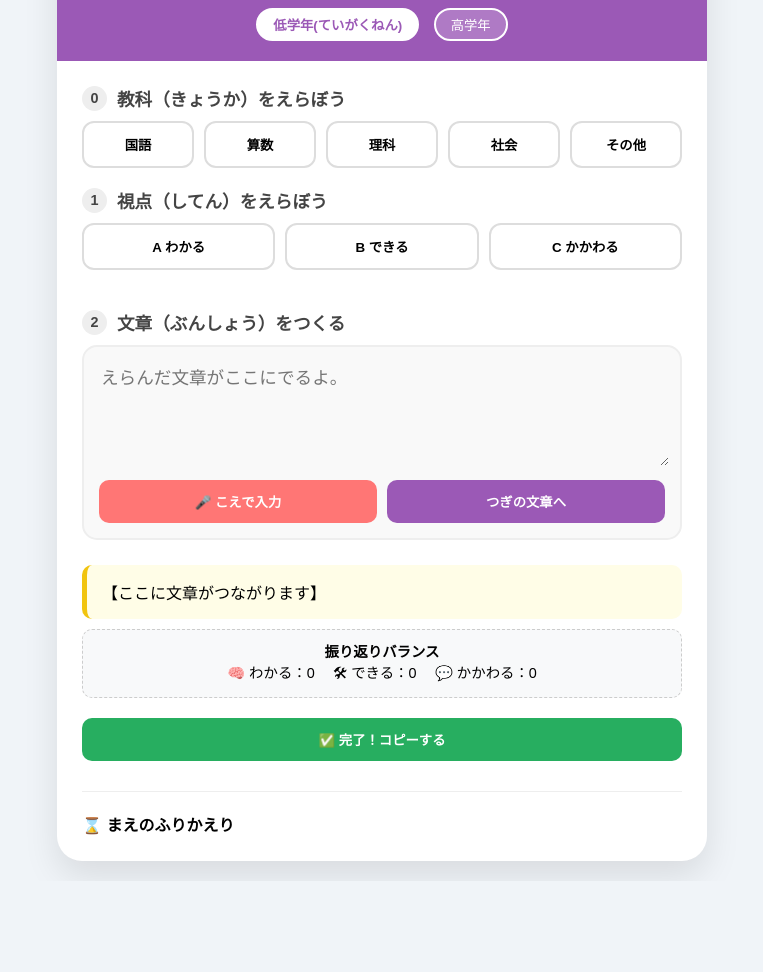
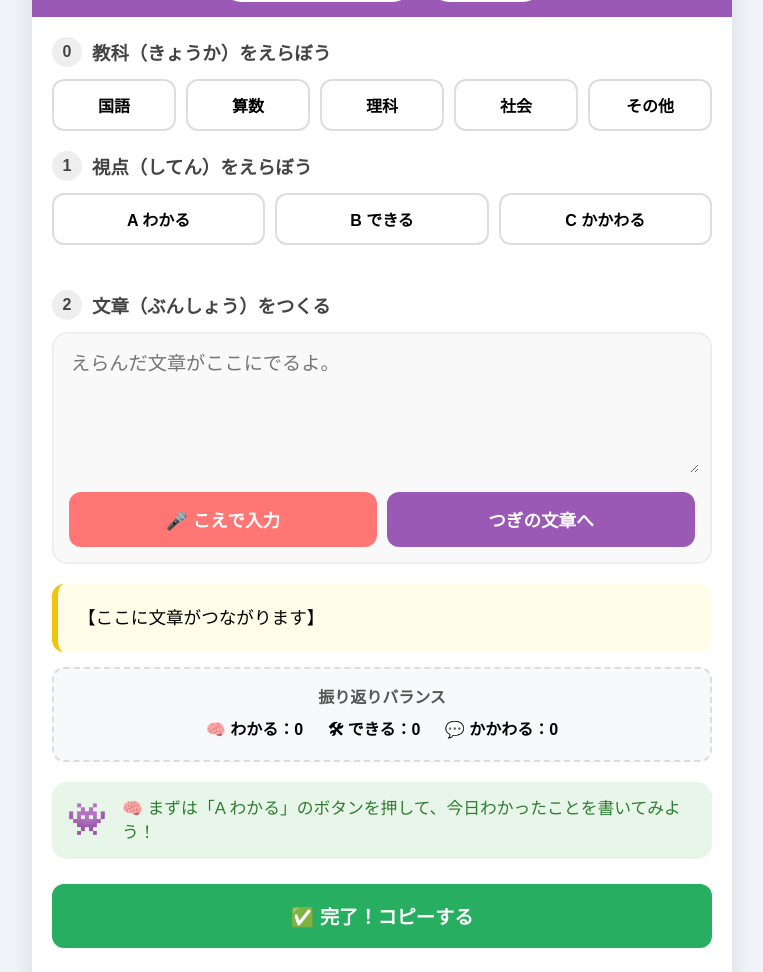
Before and after one commit to TT-sensei/furikaeri, a plain HTML site: page index.html in a window 1280 px wide. Shown: the part 121-1093 px from the top of the page, without its empty margins (258-1021 px from the left). Before the commit the page ends 1002 px from the top, so only its background shows below. Drawn offline with Linux system fonts and the light colour scheme.

Commit message:
index.html を更新

```diff
--- a/index.html
+++ b/index.html
@@ -2,57 +2,65 @@
 <html lang="ja">
 <head>
     <meta charset="UTF-8">
-    <meta name="viewport" content="width=device-width, initial-scale=1.0">
+    <meta name="viewport" content="width=device-width, initial-scale=1.0, maximum-scale=1.0, user-scalable=no">
     <title>みんなのふりかえりサイト</title>
     <style>
         :root { --low-color: #9b59b6; --high-color: #3498db; --bg: #f0f4f8; }
-        body { font-family: "Hiragino Sans", "Meiryo", sans-serif; background-color: var(--bg); margin: 0; padding: 20px; display: flex; justify-content: center; }
-        .app-container { max-width: 650px; width: 100%; background: white; border-radius: 25px; box-shadow: 0 15px 35px rgba(0,0,0,0.1); overflow: hidden; }
+        body { font-family: "Hiragino Sans", "Meiryo", sans-serif; background-color: var(--bg); margin: 0; padding: 15px; display: flex; justify-content: center; }
+        .app-container { max-width: 700px; width: 100%; background: white; border-radius: 20px; box-shadow: 0 10px 25px rgba(0,0,0,0.1); overflow: hidden; }
 
         /* ヘッダー・モード切替 */
-        .header { background: var(--low-color); color: white; padding: 20px; text-align: center; transition: 0.3s; }
+        .header { background: var(--low-color); color: white; padding: 15px 10px; text-align: center; transition: 0.3s; }
         .header.high-mode { background: var(--high-color); }
-        .mode-switcher { margin-top: 10px; }
-        .mode-btn { background: rgba(255,255,255,0.2); border: 2px solid white; color: white; padding: 5px 15px; border-radius: 20px; cursor: pointer; margin: 0 5px; }
+        .header h1 { margin: 0; font-size: 1.3rem; }
+        .mode-switcher { margin-top: 15px; display: flex; justify-content: center; gap: 10px; }
+        .mode-btn { background: rgba(255,255,255,0.2); border: 2px solid white; color: white; padding: 10px 20px; border-radius: 25px; cursor: pointer; font-size: 1rem; min-width: 120px; }
         .mode-btn.active { background: white; color: var(--low-color); font-weight: bold; }
         .header.high-mode .mode-btn.active { color: var(--high-color); }
 
         /* コンテンツエリア */
-        .content { padding: 25px; }
-        .step-title { font-size: 1.1rem; font-weight: bold; color: #444; margin-bottom: 10px; display: flex; align-items: center; }
-        .step-num { background: #eee; border-radius: 50%; width: 25px; height: 25px; display: inline-flex; align-items: center; justify-content: center; margin-right: 10px; font-size: 0.9rem; }
+        .content { padding: 20px; }
+        .step-title { font-size: 1.15rem; font-weight: bold; color: #444; margin-bottom: 12px; display: flex; align-items: center; }
+        .step-num { background: #eee; border-radius: 50%; width: 30px; height: 30px; display: inline-flex; align-items: center; justify-content: center; margin-right: 10px; font-size: 1rem; }
 
-        /* ボタンデザイン */
+        /* ボタンデザイン（タブレット最適化：タップ領域を大きく） */
         .btn-grid { display: grid; grid-template-columns: 1fr 1fr 1fr; gap: 10px; margin-bottom: 20px; }
         .subject-grid { display: flex; flex-wrap: wrap; gap: 10px; margin-bottom: 20px; }
-        .cat-btn { padding: 12px; border: 2px solid #ddd; border-radius: 12px; background: white; cursor: pointer; transition: 0.2s; font-weight: bold; flex: 1; text-align: center; min-width: 60px;}
+        .cat-btn { padding: 12px 10px; border: 2px solid #ddd; border-radius: 12px; background: white; cursor: pointer; transition: 0.2s; font-weight: bold; flex: 1; text-align: center; min-width: 70px; font-size: 1rem; min-height: 48px; }
         .cat-btn:hover { border-color: var(--low-color); background: #fdf0ff; }
 
-        /* 選んだボタンの色 */
         .cat-btn.selected { background: var(--low-color); color: white; border-color: var(--low-color); }
         .header.high-mode ~ .content .cat-btn:hover { border-color: var(--high-color); background: #f0f8ff; }
         .header.high-mode ~ .content .cat-btn.selected { background: var(--high-color); color: white; border-color: var(--high-color); }
 
-        .template-area { display: flex; flex-wrap: wrap; gap: 8px; margin-bottom: 20px; }
-        .template-btn { background: #f8f9fa; border: 1px solid #ccc; padding: 8px 12px; border-radius: 8px; font-size: 0.9rem; cursor: pointer; }
+        .template-area { display: flex; flex-wrap: wrap; gap: 10px; margin-bottom: 25px; }
+        .template-btn { background: #f8f9fa; border: 1px solid #ccc; padding: 12px 15px; border-radius: 10px; font-size: 1rem; cursor: pointer; min-height: 44px; flex-grow: 1; text-align: center; }
 
-        /* 入力エリア */
-        .input-section { background: #f9f9f9; padding: 15px; border-radius: 15px; border: 2px solid #eee; }
-        textarea { width: 100%; min-height: 100px; border: none; background: transparent; font-size: 1.1rem; outline: none; resize: vertical; }
-        .controls { display: flex; gap: 10px; margin-top: 10px; }
-        .main-btn { flex: 1; padding: 12px; border-radius: 10px; border: none; font-weight: bold; cursor: pointer; color: white; }
+        /* 入力エリア（タブレット最適化：文字を大きく） */
+        .input-section { background: #f9f9f9; padding: 15px; border-radius: 15px; border: 2px solid #eee; margin-bottom: 20px; }
+        textarea { width: 100%; min-height: 120px; border: none; background: transparent; font-size: 1.2rem; outline: none; resize: vertical; line-height: 1.5; }
+        .controls { display: flex; gap: 10px; margin-top: 15px; flex-wrap: wrap; }
+        .main-btn { flex: 1; padding: 15px; border-radius: 12px; border: none; font-weight: bold; cursor: pointer; color: white; font-size: 1.1rem; min-width: 150px; }
         .voice-btn { background: #ff7675; }
         .add-btn { background: var(--low-color); }
         .header.high-mode ~ .content .add-btn { background: var(--high-color); }
 
         /* プレビュー・アドバイス */
-        .preview-card { margin-top: 25px; background: #fffde7; border-left: 5px solid #f1c40f; padding: 15px; border-radius: 10px; white-space: pre-wrap; }
-        .advice-bubble { display: flex; align-items: flex-start; gap: 10px; margin-top: 15px; background: #e8f5e9; padding: 12px; border-radius: 15px; font-size: 0.9rem; color: #2e7d32; }
-        .char-icon { font-size: 1.5rem; }
+        .preview-card { background: #fffde7; border-left: 6px solid #f1c40f; padding: 20px; border-radius: 12px; white-space: pre-wrap; font-size: 1.1rem; line-height: 1.6; }
+
+        /* バランス表示UI */
+        #balance-box { margin-top: 15px; font-size: 1rem; background: #f8f9fa; padding: 15px; border-radius: 12px; text-align: center; border: 2px dashed #ddd; }
+        .bal-item { display: inline-block; margin: 0 10px; font-weight: bold; }
+
+        .advice-bubble { display: flex; align-items: flex-start; gap: 15px; margin-top: 20px; background: #e8f5e9; padding: 15px; border-radius: 15px; font-size: 1.05rem; color: #2e7d32; line-height: 1.4; }
+        .char-icon { font-size: 2rem; }
+
+        /* 完了ボタン */
+        .finish-btn { width: 100%; margin-top: 25px; background: #27ae60; padding: 18px; font-size: 1.2rem; }
 
         /* 履歴 */
-        .history { margin-top: 30px; border-top: 1px solid #eee; padding-top: 20px; }
-        .history-item { font-size: 0.8rem; color: #666; background: #f1f1f1; padding: 8px; margin-bottom: 5px; border-radius: 5px; cursor: pointer; }
+        .history { margin-top: 40px; border-top: 2px solid #eee; padding-top: 25px; }
+        .history-item { font-size: 0.95rem; color: #555; background: #f1f1f1; padding: 12px; margin-bottom: 8px; border-radius: 8px; cursor: pointer; line-height: 1.4; }
     </style>
 </head>
 <body>
@@ -95,11 +103,11 @@
 
         <div class="preview-card" id="preview">【ここに文章がつながります】</div>
 
-        <div id="balance-box" style="margin-top:10px; font-size:0.9rem; background:#f8f9fa; padding:10px; border-radius:10px; text-align:center; border: 1px dashed #ccc;">
-            <strong>振り返りバランス</strong><br>
-            🧠 わかる：<span id="bal-A">0</span>
-            🛠 できる：<span id="bal-B">0</span>
-            💬 かかわる：<span id="bal-C">0</span>
+        <div id="balance-box">
+            <div style="margin-bottom: 8px; font-weight: bold; color: #555;">振り返りバランス</div>
+            <span class="bal-item">🧠 わかる：<span id="bal-A">0</span></span>
+            <span class="bal-item">🛠 できる：<span id="bal-B">0</span></span>
+            <span class="bal-item">💬 かかわる：<span id="bal-C">0</span></span>
         </div>
 
         <div class="advice-bubble" id="advice-area" style="display: none;">
@@ -107,7 +115,7 @@
             <div id="advice-text"></div>
         </div>
 
-        <button class="main-btn add-btn" style="width:100%; margin-top:20px; background:#27ae60;" onclick="finalize()">✅ 完了！コピーする</button>
+        <button class="main-btn finish-btn" onclick="finalize()">✅ 完了！コピーする</button>
 
         <div class="history" id="history-box">
             <strong>⌛ まえのふりかえり</strong>
@@ -117,6 +125,7 @@
 </div>
 
 <script>
+    // 指定された「最強の文例セット」を統合
     const data = {
         low: {
             title: "きょうのがくしゅうのふりかえり",
@@ -124,17 +133,25 @@
             steps: ["教科（きょうか）をえらぼう", "視点（してん）をえらぼう", "文章（ぶんしょう）をつくる"],
             templates: {
                 A: [
-                    {t: "よくわかった", s: "きょうは、○○ということがよくわかりました。"},
-                    {t: "むずかしかった", s: "○○のところが、すこしむずかしかったです。"},
-                    {t: "おぼえた", s: "たいせつな○○という言葉をおぼえました。"}
+                    {t:"理由までわかった", s:"○○は、○○だから○○だとわかりました。"},
+                    {t:"ちがいに気づいた", s:"○○と○○は、○○がちがうとわかりました。"},
+                    {t:"あたらしく知った", s:"○○ということをはじめて知りました。"},
+                    {t:"いみがわかった", s:"○○のいみがわかりました。"},
+                    {t:"なるほどと思った", s:"○○を見て、なるほどと思いました。"}
                 ],
                 B: [
-                    {t: "できるようになった", s: "○○がじぶんでできるようになりました。"},
-                    {t: "もっとやりたい", s: "もっと○○をれんしゅうしたいとおもいました。"}
+                    {t:"じぶんでできた", s:"○○をじぶんでできました。"},
+                    {t:"前よりできた", s:"まえより○○ができるようになりました。"},
+                    {t:"くふうしてできた", s:"○○をくふうしてできました。"},
+                    {t:"まちがえずできた", s:"○○をまちがえずにできました。"},
+                    {t:"つかってできた", s:"○○をつかってできました。"}
                 ],
                 C: [
-                    {t: "つたえた", s: "友だちに、じぶんのかんがえをしっかりつたえられました。"},
-                    {t: "きいた", s: "友だちの話をきいて、○○さんの考えがすごいとおもいました。"}
+                    {t:"友だちから学んだ", s:"○○さんのかんがえをきいて、○○がわかりました。"},
+                    {t:"せつめいできた", s:"○○をみんなにせつめいできました。"},
+                    {t:"きいて気づいた", s:"友だちの話をきいて、○○に気づきました。"},
+                    {t:"いっしょに考えた", s:"みんなで○○について考えました。"},
+                    {t:"ちがいを見つけた", s:"友だちと自分の考えのちがいを見つけました。"}
                 ]
             }
         },
@@ -144,16 +161,25 @@
             steps: ["教科を選ぶ", "振り返りの視点を選ぶ", "自分の言葉でまとめる"],
             templates: {
                 A: [
-                    {t: "理解したこと", s: "○○ということがわかりました。○○を使うとより分かりやすくなると気づきました。"},
-                    {t: "苦労した点", s: "○○をまとめるのが難しかったですが、次は○○を意識したいです。"}
+                    {t:"理由まで理解した", s:"○○は、○○という理由で○○になることがわかりました。"},
+                    {t:"関係に気づいた", s:"○○と○○には、○○という関係があるとわかりました。"},
+                    {t:"比べて理解した", s:"○○と○○を比べると、○○が違うとわかりました。"},
+                    {t:"仕組みがわかった", s:"○○の仕組みを理解することができました。"},
+                    {t:"新しい発見", s:"○○について、新しい発見がありました。"}
                 ],
                 B: [
-                    {t: "習得・技能", s: "○○が前よりもスムーズにできるようになりました。"},
-                    {t: "今後の目標", s: "○○を自信を持って解けるように、繰り返し練習したいです。"}
+                    {t:"方法を使えた", s:"○○という方法を使って、正しく解くことができました。"},
+                    {t:"前より成長", s:"前よりも○○が速く正確にできるようになりました。"},
+                    {t:"工夫してできた", s:"○○を工夫することで、うまくできました。"},
+                    {t:"自信がついた", s:"○○を自信を持ってできるようになりました。"},
+                    {t:"意識して改善", s:"○○を意識することで、間違いが減りました。"}
                 ],
                 C: [
-                    {t: "対話と工夫", s: "○○を使って分かりやすく伝える工夫をしました。"},
-                    {t: "新しい発見", s: "○○さんの考えを聞いて、自分にはなかった新しい発見がありました。"}
+                    {t:"考えを比べた", s:"○○さんの考えと比べて、自分の考えの違いに気づきました。"},
+                    {t:"理由を説明できた", s:"○○になる理由を、自分の言葉で説明できました。"},
+                    {t:"考えが深まった", s:"友だちの意見を聞いて、自分の考えが深まりました。"},
+                    {t:"より良い方法", s:"○○の方が、○○という理由で分かりやすいと思いました。"},
+                    {t:"新しい視点", s:"友だちの考えから、新しい見方に気づきました。"}
                 ]
             }
         }
@@ -163,7 +189,6 @@
     let currentSubject = '';
     let finalText = "";
 
-    // 追加：バランス用の変数
     let balance = {A:0, B:0, C:0};
     let currentCat = null;
 
@@ -186,6 +211,7 @@
         document.getElementById('cat-b').innerText = data[mode].cats[1];
         document.getElementById('cat-c').innerText = data[mode].cats[2];
         document.getElementById('template-list').innerHTML = "";
+        analyzeText("");
     }
 
     function selectSubject(btn, subject) {
@@ -196,9 +222,8 @@
         updatePreview();
     }
 
-    // 変更：currentCatを記録するように修正
     function renderTemplates(cat) {
-        currentCat = cat; // 追加
+        currentCat = cat;
         const list = document.getElementById('template-list');
         list.innerHTML = "";
         data[currentMode].templates[cat].forEach(item => {
@@ -210,14 +235,12 @@
         });
     }
 
-    // 変更：バランス表示の更新関数
     function updateBalance(){
         document.getElementById("bal-A").innerText = balance.A;
         document.getElementById("bal-B").innerText = balance.B;
         document.getElementById("bal-C").innerText = balance.C;
     }
 
-    // 変更：コピー時やプレビュー時にバランスのテキストを含める
     function updatePreview() {
         let display = "";
         if (currentSubject) display += `【${currentSubject}】\n`;
@@ -232,14 +255,12 @@
         document.getElementById('preview').innerText = display;
     }
 
-    // 変更：追加時にバランスをカウント
     function appendDraft() {
         const txt = document.getElementById('editor').value;
         if(!txt) return;
 
         finalText += txt + "\n";
 
-        // 追加：バランスカウント
         if(currentCat){
             balance[currentCat]++;
             updateBalance();
@@ -250,25 +271,26 @@
         analyzeText(finalText);
     }
 
-    // 変更：アドバイスにバランス（Cが0の時など）の条件を追加
     function analyzeText(text) {
         const advice = document.getElementById('advice-area');
         const msg = document.getElementById('advice-text');
         advice.style.display = "flex";
 
-        let feedback = "いい調子だね！";
+        let feedback = "";
 
         if (text.includes("○○")) {
-            feedback = "「○○」を自分の言葉に変えてみてね。";
-        } else if (balance.A > 0 && balance.B > 0 && balance.C === 0) {
-            // 追加：「かかわる」を促すアドバイス
-            feedback = "💬 「かかわる」の視点も書いてみると、さらに素晴らしい振り返りになるよ！";
-        } else if (balance.C === 0 && (balance.A > 0 || balance.B > 0)) {
-            feedback = "💬 友だちの考えなど「かかわる」ことも書いてみよう！";
-        } else if (balance.A > 0 && balance.B > 0 && balance.C > 0) {
-            feedback = "🌟 3つの視点がすべて入った、完璧な振り返りです！素晴らしい！";
-        } else if (text.length > 50) {
-            feedback = "たくさん書けたね！学習したことがよく伝わります。";
+            feedback = "「○○」の部分を自分の言葉に書きかえてみてね！";
+        }
+        else if (balance.A === 0 && balance.B === 0 && balance.C === 0) {
+            feedback = "🧠 まずは「A わかる」のボタンを押して、今日わかったことを書いてみよう！";
+        } else if (balance.A > 0 && balance.B === 0 && balance.C === 0) {
+            feedback = "🛠 いい調子！次は「B できる」のボタンを押して、できるようになったことを書いてみよう！";
+        } else if ((balance.A > 0 || balance.B > 0) && balance.C === 0) {
+            feedback = "💬 最後に「C かかわる」の視点も入れると、さらに素晴らしい振り返りになるよ！";
+        } else if (balance.A === 0 || balance.B === 0) {
+            feedback = "💡 「わかる」と「できる」の両方が書けると、もっと学びが深まるよ！";
+        } else {
+            feedback = "🌟 3つの視点がすべて入った、完璧な振り返りです！素晴らしい！完了ボタンを押そう！";
         }
 
         msg.innerText = feedback;
@@ -283,32 +305,33 @@
         recognition.start();
     }
 
-    // 変更：リセット処理とコピー用テキストにバランスを追加
     function finalize() {
         let copyText = "";
         if (currentSubject) copyText += `【${currentSubject}】\n`;
 
-        // コピーするテキストにもバランスを含める
         if (finalText) {
             copyText += `🧠 わかる：${balance.A}　🛠 できる：${balance.B}　💬 かかわる：${balance.C}\n\n`;
             copyText += finalText;
         }
 
-        if(!finalText.trim()) return;
+        if(!finalText.trim()) {
+            alert("文章がありません。書いてから完了を押してね。");
+            return;
+        }
 
         navigator.clipboard.writeText(copyText);
         alert("文章をコピーしました！提出箱にはりつけてね。");
         saveHistory(copyText);
 
-        // リセット処理
         finalText = "";
         currentSubject = "";
-        balance = {A:0, B:0, C:0}; // 追加
+        balance = {A:0, B:0, C:0};
         currentCat = null;
-        updateBalance(); // 追加
+        updateBalance();
 
         document.querySelectorAll('#subject-grid .cat-btn').forEach(b => b.classList.remove('selected'));
         updatePreview();
+        analyzeText("");
     }
 
     function saveHistory(text) {
@@ -322,10 +345,14 @@
     function loadHistory() {
         const history = JSON.parse(localStorage.getItem('f_history') || "[]");
         const box = document.getElementById('history-list');
-        box.innerHTML = history.map(h => `<div class="history-item" onclick="alert('${h.t}')">📅 ${h.d}: ${h.t.substring(0,20)}...</div>`).join('');
+        box.innerHTML = history.map(h => `<div class="history-item" onclick="alert('${h.t}')">📅 ${h.d}: ${h.t.substring(0,25)}...</div>`).join('');
     }
 
-    window.onload = () => { setMode('low'); loadHistory(); };
+    window.onload = () => {
+        setMode('low');
+        loadHistory();
+        analyzeText("");
+    };
 </script>
 
 </body>
```
